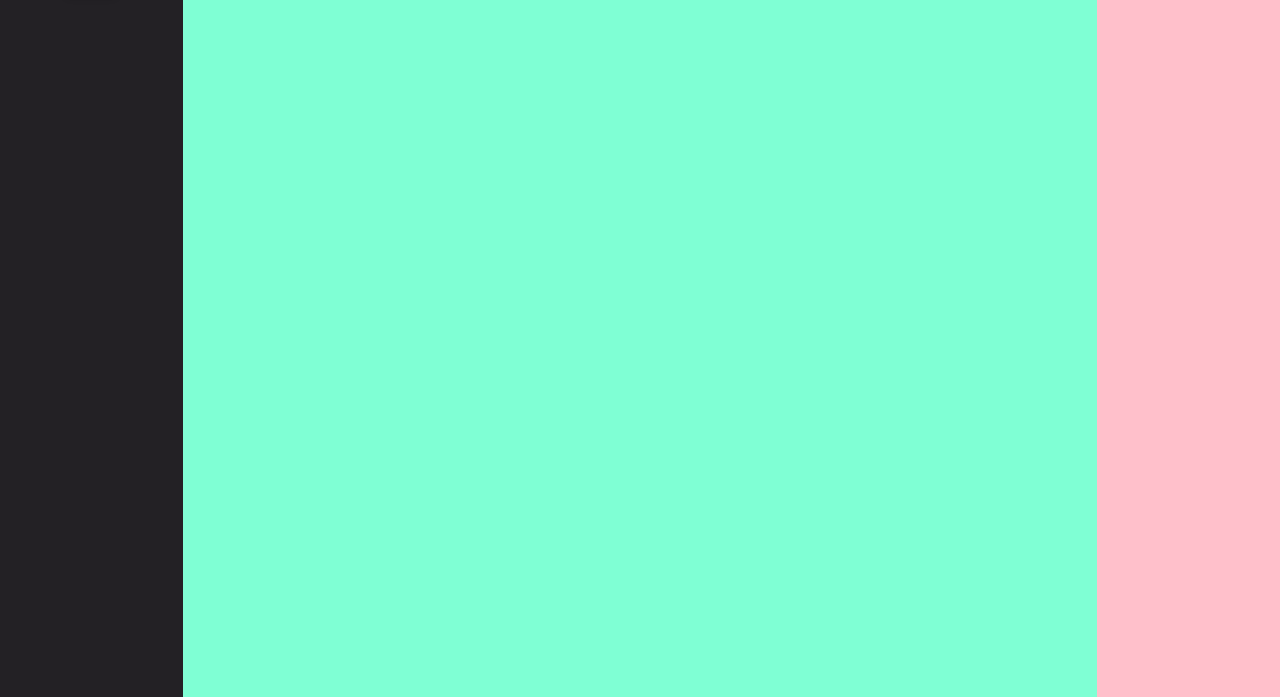
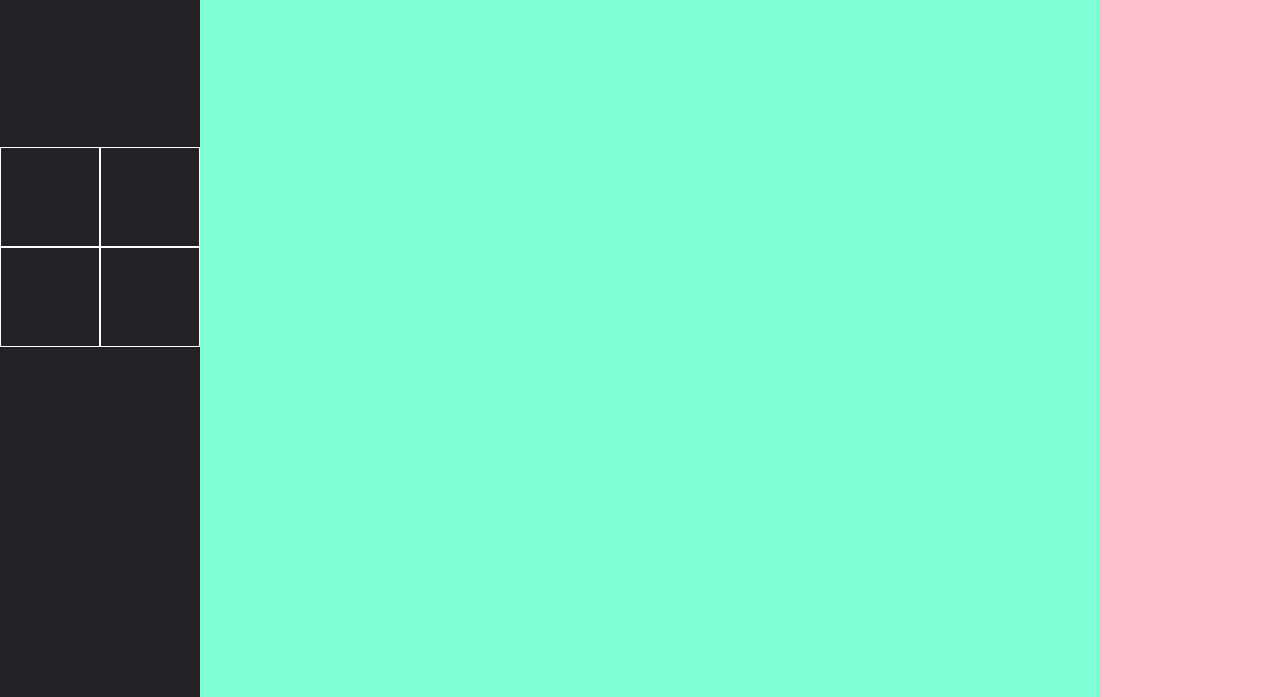
Before and after one commit to DawnofSouls/Editxels, a plain HTML site: page index.html in a window 1280 px wide. Shown: the part 103-800 px from the top of the page. Drawn offline with nearby package versions, Linux system fonts and the light colour scheme.

Commit message:
Flexboxed Toolbars and stylized tool boxes

```diff
--- a/style.css
+++ b/style.css
@@ -69,3 +69,21 @@ align-items: center;
  box-shadow: 0px 0px 7px 0px rgba(0,0,0,0.25);
  margin-top: 10px;
 }
+
+#ToolBars {
+    display: flex;
+    flex-wrap: wrap;
+    justify-content: center;
+    align-content: center;
+    width: 200px;
+    height: 500px;
+    /* background-color: white; */
+}
+
+.tool{
+    width: 100px;
+    max-width: 100px;
+    height: 100px;
+    max-height: 100px;
+    box-shadow:inset 0px 0px 0px 1px rgb(255, 255, 255);
+}
```
